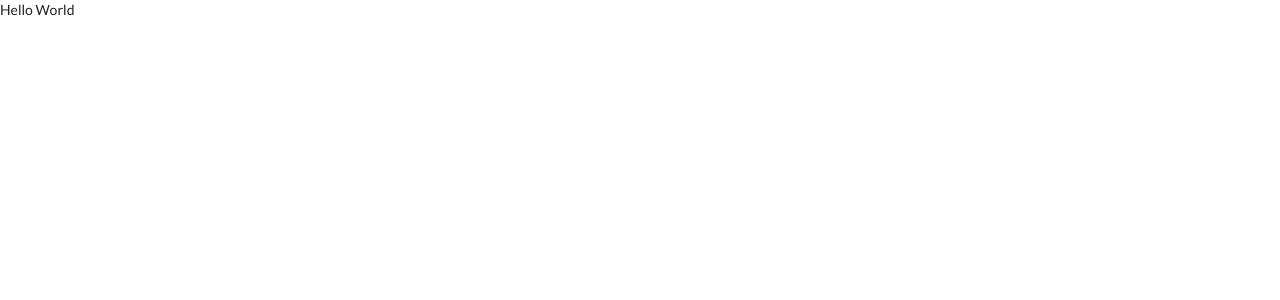
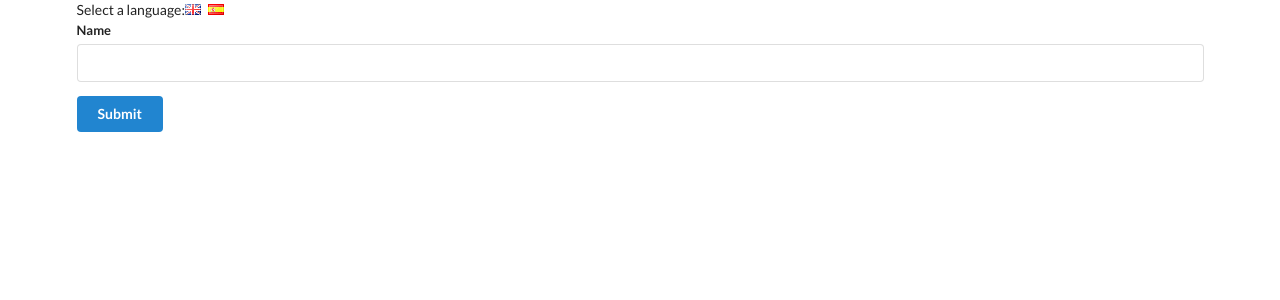
Before and after one commit to emiacc/react-course, a React (Create React App) app: page / in a window 1280 px wide. Shown: the top 300 px of the page. Built offline with nearby package versions, Linux system fonts and the light colour scheme.

Commit message:
components creation

```diff
--- a/src/components/App.js
+++ b/src/components/App.js
@@ -1,5 +1,25 @@
 import React from 'react'
+import UserCreate from './UserCreate';
 
-const App = () => <div>Hello World</div>;
+class App extends React.Component {
+  state = { language: 'english' };
+
+  onLanguageChange = language => {
+    this.setState({ language });
+  }
+
+  render() {
+    return(
+      <div className="ui container">
+        <div>
+          Select a language:
+          <i className="flag uk" onClick={() => this.onLanguageChange('english')} />
+          <i className="flag es" onClick={() => this.onLanguageChange('spanish')} />
+        </div>
+        <UserCreate />
+      </div>
+    );
+  }
+}
 
 export default App;
--- /dev/null
+++ b/src/components/Button.js
@@ -0,0 +1,9 @@
+import React from 'react';
+
+class Button extends React.Component {
+  render() {
+    return <button className="ui button primary">Submit</button>;
+  }
+}
+
+export default Button;
--- /dev/null
+++ b/src/components/Field.js
@@ -0,0 +1,14 @@
+import React from 'react';
+
+class Field extends React.Component {
+  render() {
+    return(
+      <div className="ui field">
+        <label>Name</label>
+        <input />
+      </div>
+    );
+  }
+}
+
+export default Field;
--- /dev/null
+++ b/src/components/UserCreate.js
@@ -0,0 +1,14 @@
+import React from 'react';
+import Button from './Button';
+import Field from './Field';
+
+const UserCreate = () => {
+  return(
+    <div className="ui form">
+      <Field />
+      <Button />
+    </div>
+  )
+};
+
+export default UserCreate;
```
